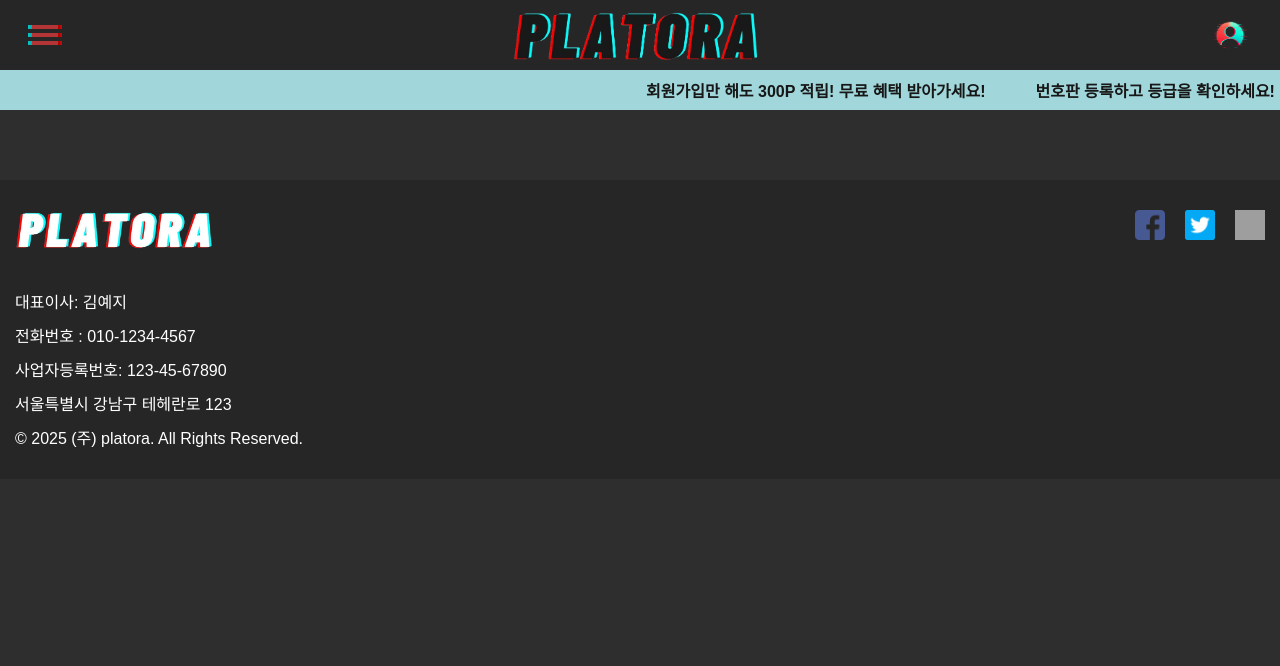
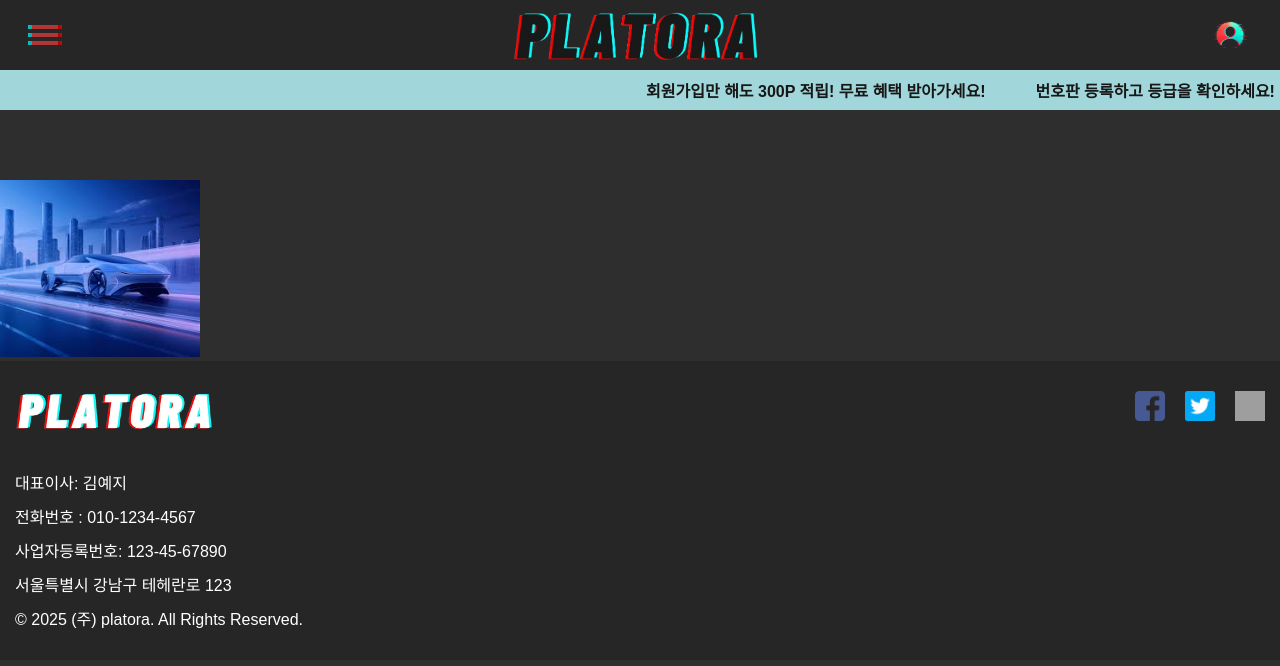
Before and after one commit to auction-Licenseplate/Platora-front-, a Next.js app: page / in a window 1280 px wide. Shown: the top 666 px of the page. Built offline with nearby package versions, Linux system fonts and the light colour scheme; grey boxes are pictures that could not be loaded.

Commit message:
feat: toss clientKey 요청

```diff
--- a/src/components/BestContent/index.tsx
+++ b/src/components/BestContent/index.tsx
@@ -2,6 +2,10 @@ import { useEffect, useState } from "react";
 import clsx from "clsx";
 import axios from "axios";
 import { BestContentStyled } from "./styled";
+import Image from "next/image";
+
+// 이미지
+import carImg1 from "@/assets/images/carImage1.jpeg";
 
 interface ContentItem {
   id: number;
@@ -39,6 +43,10 @@ const BestContent = () => {
             <h3 className="content-title">{content.title}</h3>
           </div>
         ))} */}
+        <div className="content-item">
+          <Image src={carImg1} alt="platora image" width={200} />
+          <h3 className="content-title"></h3>
+        </div>
       </BestContentStyled>
     </>
   );
--- a/src/features/MainPageManeger/Main/index.tsx
+++ b/src/features/MainPageManeger/Main/index.tsx
@@ -13,7 +13,7 @@ const Main = () => {
       <Advertising />
 
       {/* 인기있는 상품 */}
-      {/* <BestProduct /> */}
+      <BestProduct />
     </MainStyled>
   );
 };
```
Also changed, not shown: src/components/MyInfo/index.tsx (+6 -3 lines), src/assets/images/carImage1.jpeg (added).
